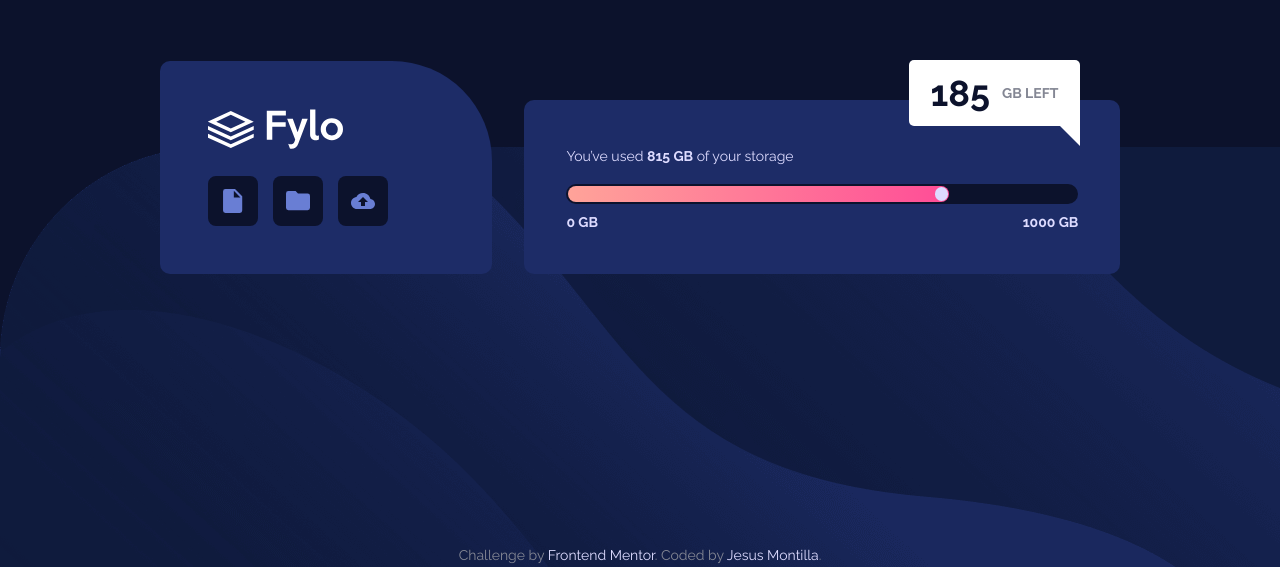
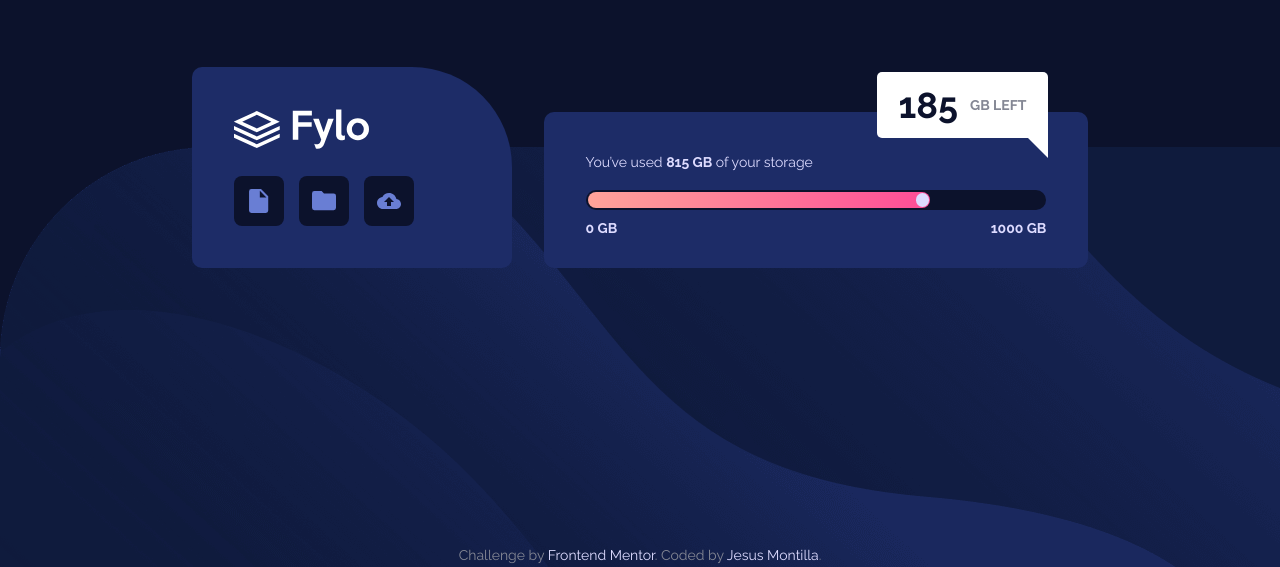
Before and after one commit to Jesusmontilla03/Fylo-data-storage-component.github.io, a plain HTML site: page index.html in a window 1280 px wide. Shown: the part 233-800 px from the top of the page. Drawn offline with Linux system fonts and the light colour scheme.

Commit message:
nuevo ajuste en tamaño de los contenedores principales

```diff
--- a/style.css
+++ b/style.css
@@ -188,14 +188,14 @@ body {
         align-items: flex-end;
    }
    .item1 {
-        width: 26%;
-        padding: 48px;
+        width: 25%;
+        padding: 42px;
         margin-right: 32px;
         margin-bottom: 0;
    }
    .item2 {
-        width: 40%;
-        padding: 48px 42px 24px 42px;
+        width: 36%;
+        padding: 42px 42px 12px 42px;
         align-items: flex-start;
         box-sizing: unset;
     }
```
